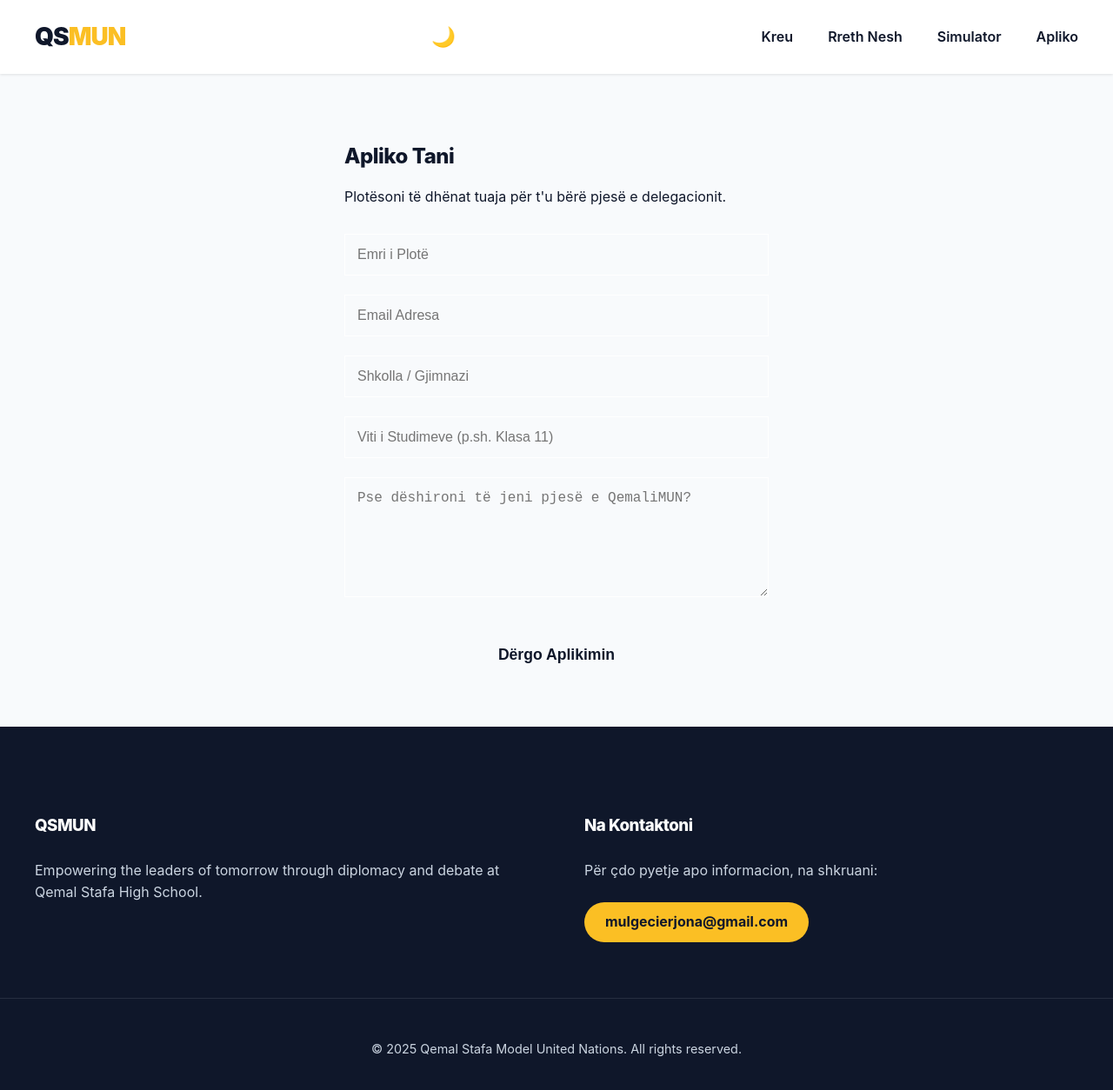
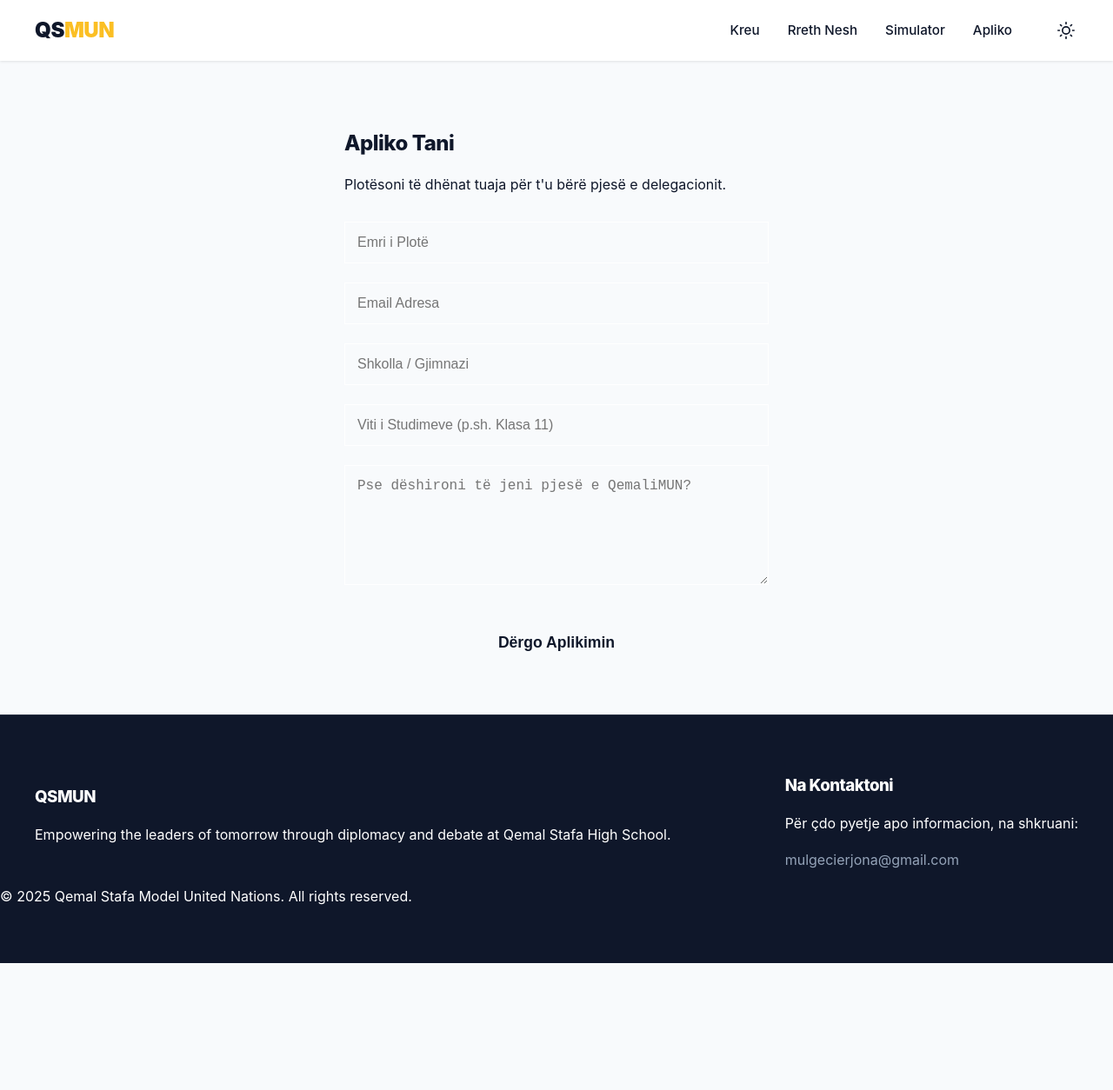
Before and after one commit to sidicyborg42x/QemaliMUN, a React (Create React App) app in the folder frontend/: page /apply in a window 1280 px wide. Shown: the top 1254 px of the page at 87% size. After the commit the page ends 1108 px from the top, so only its background shows below. Built offline with nearby package versions, Linux system fonts and the light colour scheme.

Commit message:
light and dark fix

```diff
--- a/frontend/src/components/Footer.css
+++ b/frontend/src/components/Footer.css
@@ -1,52 +1,29 @@
+/* frontend/src/components/Footer.css */
 .footer {
-    background-color: var(--primary-color);
-    color: #cbd5e1;
-    padding: 5rem 0 2rem;
+    /* Use hardcoded values to ignore the theme-switch */
+    background-color: #0f172a !important; /* Always Midnight Blue */
+    color: #ffffff !important;           /* Always White Text */
+    padding: 3rem 0;
     margin-top: auto;
+    border-top: 1px solid rgba(255, 255, 255, 0.1);
+}
+
+.footer a {
+    color: #94a3b8 !important; /* Muted slate color */
+    transition: color 0.2s ease;
+}
+
+.footer a:hover {
+    color: #fbbf24 !important; /* Accent Gold on hover */
 }
 
 .footer-content {
-    display: grid;
-    grid-template-columns: repeat(auto-fit, minmax(250px, 1fr));
-    gap: 4rem;
-    margin-bottom: 4rem;
+    display: flex;
+    justify-content: space-between;
+    align-items: center;
 }
 
-.footer-section h3 {
-    color: var(--white);
-    margin-bottom: 1.5rem;
+/* Ensure all sub-elements in footer stay white */
+.footer h3, .footer p, .footer span {
+    color: #ffffff !important;
 }
-
-.footer-section p {
-    font-size: 1rem;
-    margin-bottom: 1rem;
-    line-height: 1.6;
-}
-
-.contact-btn {
-    display: inline-flex;
-    align-items: center;
-    background-color: var(--accent-color);
-    color: var(--primary-color);
-    padding: 10px 24px;
-    border-radius: 50px;
-    font-weight: 700;
-    margin-top: 0.5rem;
-    transition: all 0.3s;
-    text-decoration: none;
-    font-size: 1rem;
-}
-
-.contact-btn:hover {
-    background-color: var(--white);
-    color: var(--primary-color);
-    transform: translateY(-2px);
-    box-shadow: 0 4px 12px rgba(0, 0, 0, 0.2);
-}
-
-.footer-bottom {
-    text-align: center;
-    border-top: 1px solid rgba(255,255,255,0.1);
-    padding-top: 2rem;
-    font-size: 0.9rem;
-}
--- a/frontend/src/components/Navbar.css
+++ b/frontend/src/components/Navbar.css
@@ -6,7 +6,7 @@
     position: sticky;
     top: 0;
     z-index: 1000;
-    padding: 1.25rem 0;
+    padding: 1rem 0;
     transition: all 0.3s ease;
 }
 
@@ -16,32 +16,45 @@
     align-items: center;
 }
 
+.nav-main-wrapper {
+    display: flex;
+    align-items: center;
+    gap: 3rem;
+}
+
 .navbar-actions {
     display: flex;
     align-items: center;
-    gap: 1.5rem;
+    gap: 1.2rem;
 }
 
+/* Minimalist Toggle Styling */
 .theme-toggle {
     background: none;
     border: none;
-    font-size: 1.4rem;
     cursor: pointer;
-    padding: 0;
+    padding: 4px;
     display: flex;
     align-items: center;
-    transition: transform 0.2s ease;
+    color: var(--text-main);
+    transition: color 0.3s ease, transform 0.2s ease;
+}
+
+.theme-toggle svg {
+    width: 20px; /* Smaller, minimalist size */
+    height: 20px;
 }
 
 .theme-toggle:hover {
-    transform: scale(1.1);
+    transform: translateY(-1px);
+    color: var(--accent-color);
 }
 
 .navbar-logo {
-    font-size: 1.75rem;
+    font-size: 1.5rem;
     font-weight: 900;
     color: var(--text-main);
-    letter-spacing: -1px;
+    letter-spacing: -0.5px;
 }
 
 .navbar-logo span {
@@ -50,35 +63,21 @@
 
 .navbar-links {
     display: flex;
-    gap: 2.5rem;
+    gap: 2rem;
 }
 
 .navbar-links a {
     color: var(--text-main);
-    font-weight: 600;
-    font-size: 1rem;
-    position: relative;
-}
-
-.navbar-links a::after {
-    content: '';
-    position: absolute;
-    width: 0;
-    height: 2px;
-    bottom: -4px;
-    left: 0;
-    background-color: var(--accent-color);
-    transition: width 0.3s ease;
+    font-weight: 500;
+    font-size: 0.95rem;
+    transition: color 0.3s ease;
 }
 
 .navbar-links a:hover {
     color: var(--accent-color);
 }
 
-.navbar-links a:hover::after {
-    width: 100%;
-}
-
+/* Hamburger remains hidden on desktop */
 .hamburger {
     display: none;
     cursor: pointer;
@@ -88,40 +87,43 @@
 
 .bar {
     display: block;
-    width: 25px;
-    height: 3px;
+    width: 22px;
+    height: 2px;
     background-color: var(--text-main);
     transition: all 0.3s ease;
 }
 
-/* Mobile Responsiveness (Screen size < 768px) */
+/* Mobile Responsiveness */
 @media (max-width: 768px) {
+    .nav-main-wrapper {
+        gap: 1rem;
+    }
+
     .hamburger {
         display: flex;
     }
 
-    /* Transform Hamburger to 'X' when active */
-    .hamburger.active .bar:nth-child(2) { opacity: 0; }
-    .hamburger.active .bar:nth-child(1) { transform: translateY(8px) rotate(45deg); }
-    .hamburger.active .bar:nth-child(3) { transform: translateY(-8px) rotate(-45deg); }
-
     .navbar-links {
         position: fixed;
         left: -100%;
-        top: 70px;
+        top: 60px;
         flex-direction: column;
         background-color: var(--navbar-bg);
         width: 100%;
-        border-radius: 0 0 10px 10px;
         text-align: center;
         transition: 0.3s;
-        box-shadow: 0 10px 27px rgba(0, 0, 0, 0.05);
+        box-shadow: var(--shadow-md);
+        padding: 2rem 0;
         gap: 1.5rem;
-        padding: 2rem 0;
-        border-bottom: 1px solid var(--shadow-sm);
     }
 
     .navbar-links.active {
         left: 0;
     }
+
+    /* Keep toggle visible next to hamburger on mobile */
+    .theme-toggle svg {
+        width: 22px;
+        height: 22px;
+    }
 }
--- a/frontend/src/components/Navbar.js
+++ b/frontend/src/components/Navbar.js
@@ -23,14 +23,40 @@ const Navbar = () => {
     return (
         <nav className="navbar">
             <div className="container navbar-content">
+                {/* 1. Left: Logo */}
                 <Link to="/" className="navbar-logo">
                     QS<span>MUN</span>
                 </Link>
 
+                {/* 2. Right-Side Group: Links and Actions */}
+                <div className="nav-main-wrapper">
+                    <div className={`navbar-links ${isOpen ? 'active' : ''}`}>
+                        <Link to="/" onClick={() => setIsOpen(false)}>Kreu</Link>
+                        <Link to="/about" onClick={() => setIsOpen(false)}>Rreth Nesh</Link>
+                        <Link to="/game" onClick={() => setIsOpen(false)}>Simulator</Link>
+                        <Link to="/apply" onClick={() => setIsOpen(false)}>Apliko</Link>
+                    </div>
+
                     <div className="navbar-actions">
-                    {/* Theme Toggle Button */}
+                        {/* Minimalist Theme Toggle */}
                         <button className="theme-toggle" onClick={toggleTheme} aria-label="Toggle Theme">
-                        {theme === 'light' ? '🌙' : '☀️'}
+                            {theme === 'light' ? (
+                                <svg viewBox="0 0 24 24" fill="none" stroke="currentColor" strokeWidth="2" strokeLinecap="round" strokeLinejoin="round" className="sun-icon">
+                                    <circle cx="12" cy="12" r="5"></circle>
+                                    <line x1="12" y1="1" x2="12" y2="3"></line>
+                                    <line x1="12" y1="21" x2="12" y2="23"></line>
+                                    <line x1="4.22" y1="4.22" x2="5.64" y2="5.64"></line>
+                                    <line x1="18.36" y1="18.36" x2="19.78" y2="19.78"></line>
+                                    <line x1="1" y1="12" x2="3" y2="12"></line>
+                                    <line x1="21" y1="12" x2="23" y2="12"></line>
+                                    <line x1="4.22" y1="19.78" x2="5.64" y2="18.36"></line>
+                                    <line x1="18.36" y1="5.64" x2="19.78" y2="4.22"></line>
+                                </svg>
+                            ) : (
+                                <svg viewBox="0 0 24 24" fill="none" stroke="currentColor" strokeWidth="2" strokeLinecap="round" strokeLinejoin="round" className="moon-icon">
+                                    <path d="M21 12.79A9 9 0 1 1 11.21 3 7 7 0 0 0 21 12.79z"></path>
+                                </svg>
+                            )}
                         </button>
 
                         {/* Hamburger Icon */}
@@ -40,13 +66,6 @@ const Navbar = () => {
                             <span className="bar"></span>
                         </div>
                     </div>
-
-                {/* Navbar Links */}
-                <div className={`navbar-links ${isOpen ? 'active' : ''}`}>
-                    <Link to="/" onClick={() => setIsOpen(false)}>Kreu</Link>
-                    <Link to="/about" onClick={() => setIsOpen(false)}>Rreth Nesh</Link>
-                    <Link to="/game" onClick={() => setIsOpen(false)}>Simulator</Link>
-                    <Link to="/apply" onClick={() => setIsOpen(false)}>Apliko</Link>
                 </div>
             </div>
         </nav>
```
Lines whose indentation alone changed are shown as unchanged.
